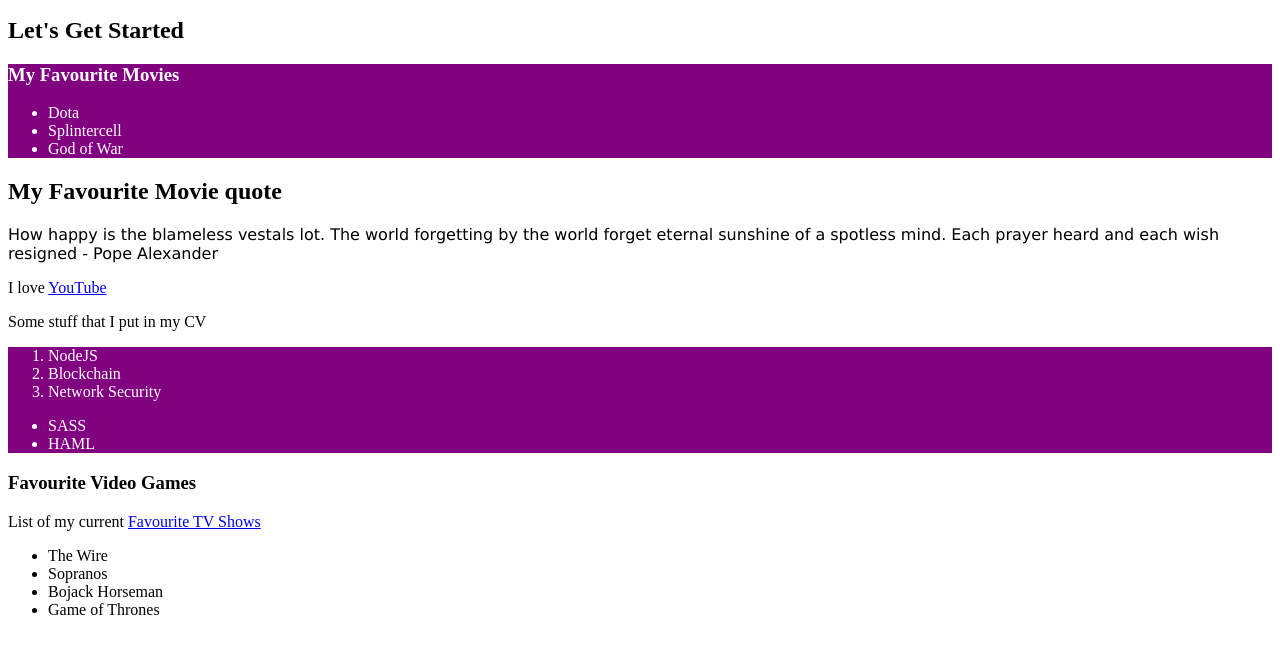
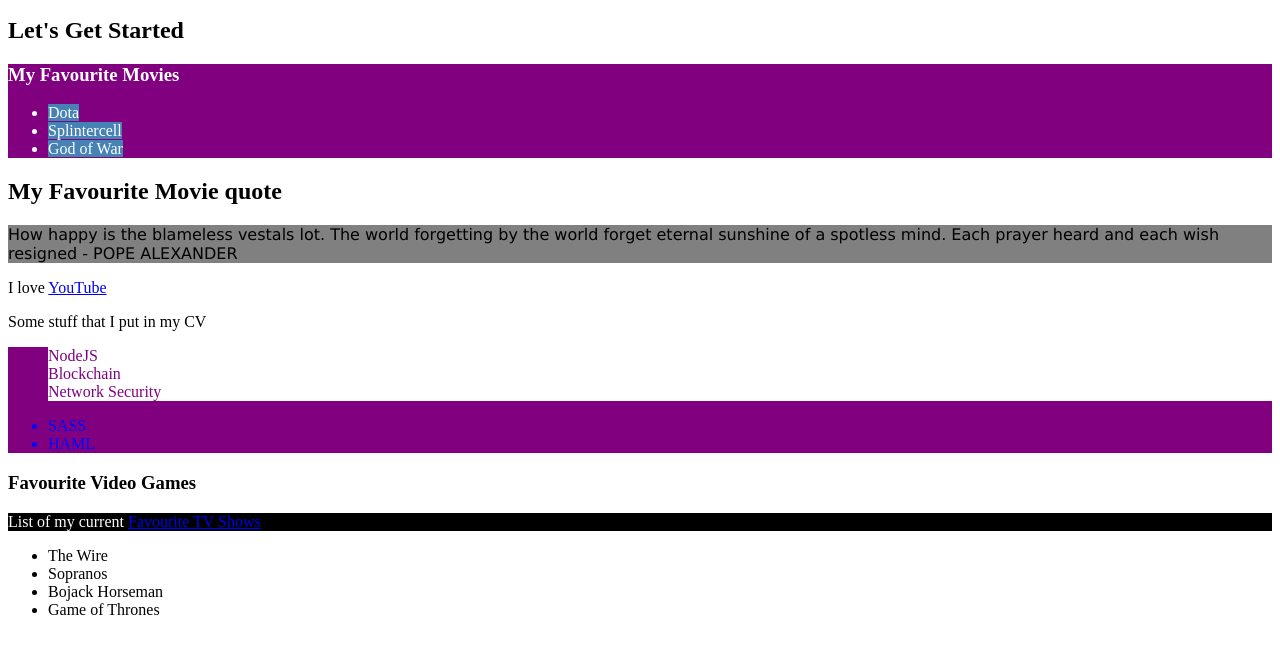
Before and after one commit to Himanshu-0502/Learning, a plain HTML site: page page1.html in a window 1280 px wide. Shown: the part 101-754 px from the top of the page. Drawn offline with Linux system fonts and the light colour scheme.

Commit message:
modified: page1.css

```diff
--- a/page1.css
+++ b/page1.css
@@ -6,3 +6,24 @@ div{
     font-family: "verdana", "gill sans";
     color: black;
 }
+.movie{
+    color: white;
+    background-color: steelblue;
+}
+span#author{
+    text-transform: uppercase;
+}
+#skills ol li{
+    color: purple;
+    background-color: white;
+}
+#skills ul li{
+    color: blue;
+}
+h3 + p{
+    background-color: black;
+    color: white;
+}
+p[id]{
+    background-color: gray;
+}
```
